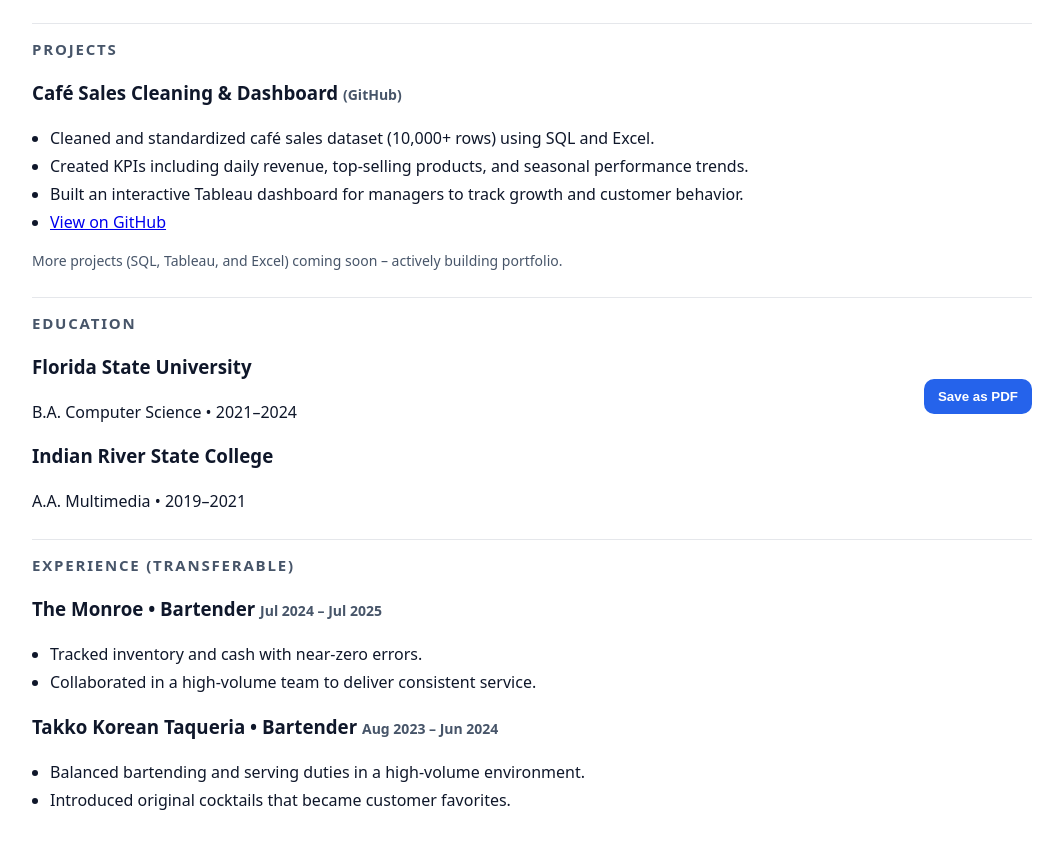
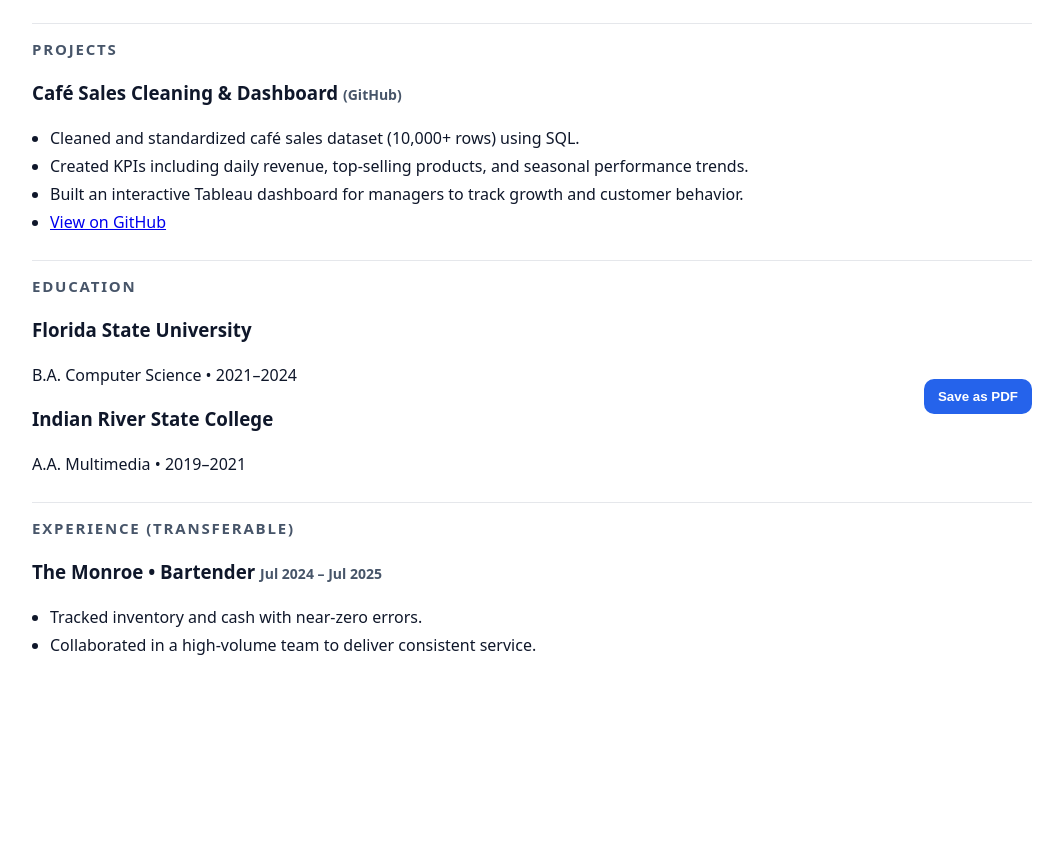
Before and after one commit to Mason-Day-Cs/Resume, a plain HTML site: page index.html in a window 1280 px wide. Shown: the part 368-1216 px from the top of the page, without its empty margins (108-1171 px from the left). After the commit the page ends 1156 px from the top, so only its background shows below. Drawn offline with Linux system fonts and the light colour scheme.

Commit message:
Update index.html

```diff
--- a/index.html
+++ b/index.html
@@ -80,16 +80,12 @@
     <div class="project">
       <h3>Café Sales Cleaning & Dashboard <span class="when">(GitHub)</span></h3>
       <ul>
-        <li>Cleaned and standardized café sales dataset (10,000+ rows) using SQL and Excel.</li>
+        <li>Cleaned and standardized café sales dataset (10,000+ rows) using SQL.</li>
         <li>Created KPIs including daily revenue, top-selling products, and seasonal performance trends.</li>
         <li>Built an interactive Tableau dashboard for managers to track growth and customer behavior.</li>
         <li><a href="https://github.com/Mason-Day-Cs/Cafe-Sales-Cleaning-Project" target="_blank">View on GitHub</a></li>
       </ul>
     </div>
-
-    <p style="color: var(--muted); font-size:14px; margin-top:12px;">
-      More projects (SQL, Tableau, and Excel) coming soon – actively building portfolio.
-    </p>
   </section>
 
   <section class="section">
@@ -113,13 +109,6 @@
         <li>Collaborated in a high-volume team to deliver consistent service.</li>
       </ul>
     </div>
-    <div class="job">
-      <h3>Takko Korean Taqueria • Bartender <span class="when">Aug 2023 – Jun 2024</span></h3>
-      <ul>
-        <li>Balanced bartending and serving duties in a high-volume environment.</li>
-        <li>Introduced original cocktails that became customer favorites.</li>
-      </ul>
-    </div>
   </section>
 
   <div class="cta">
```
